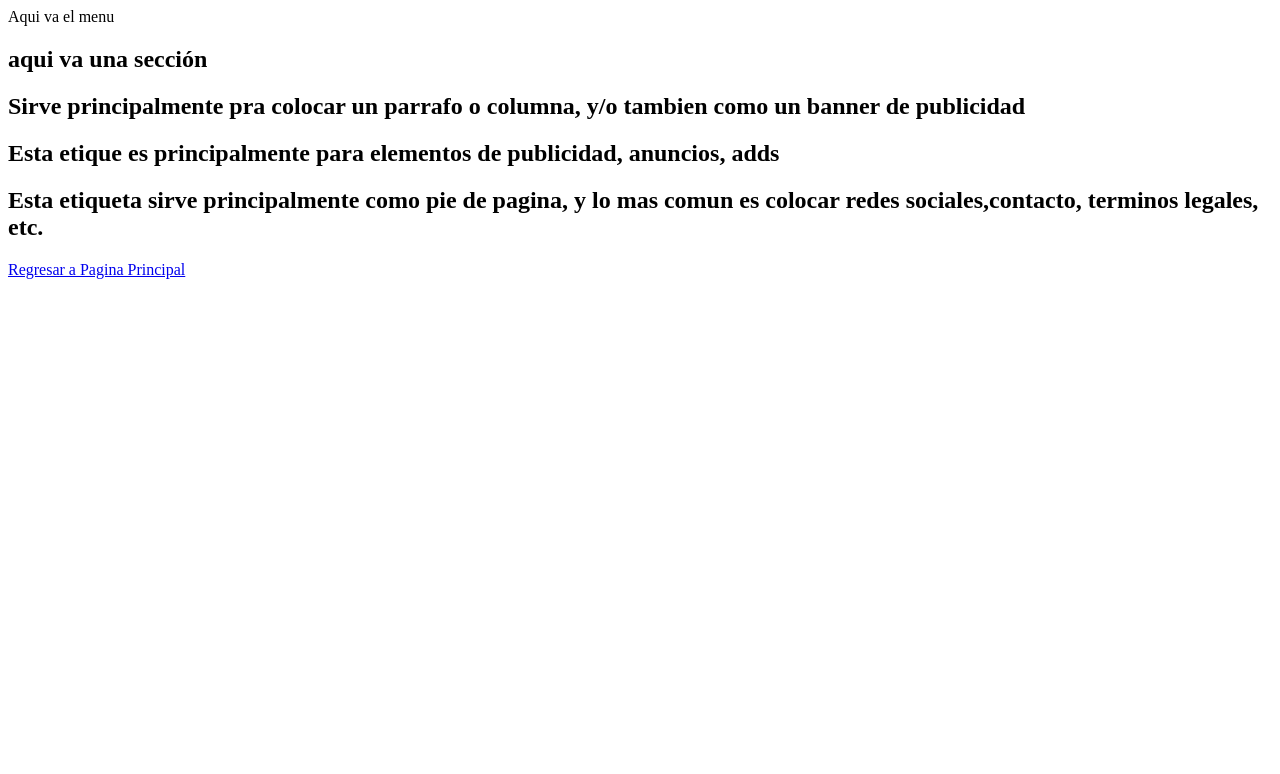
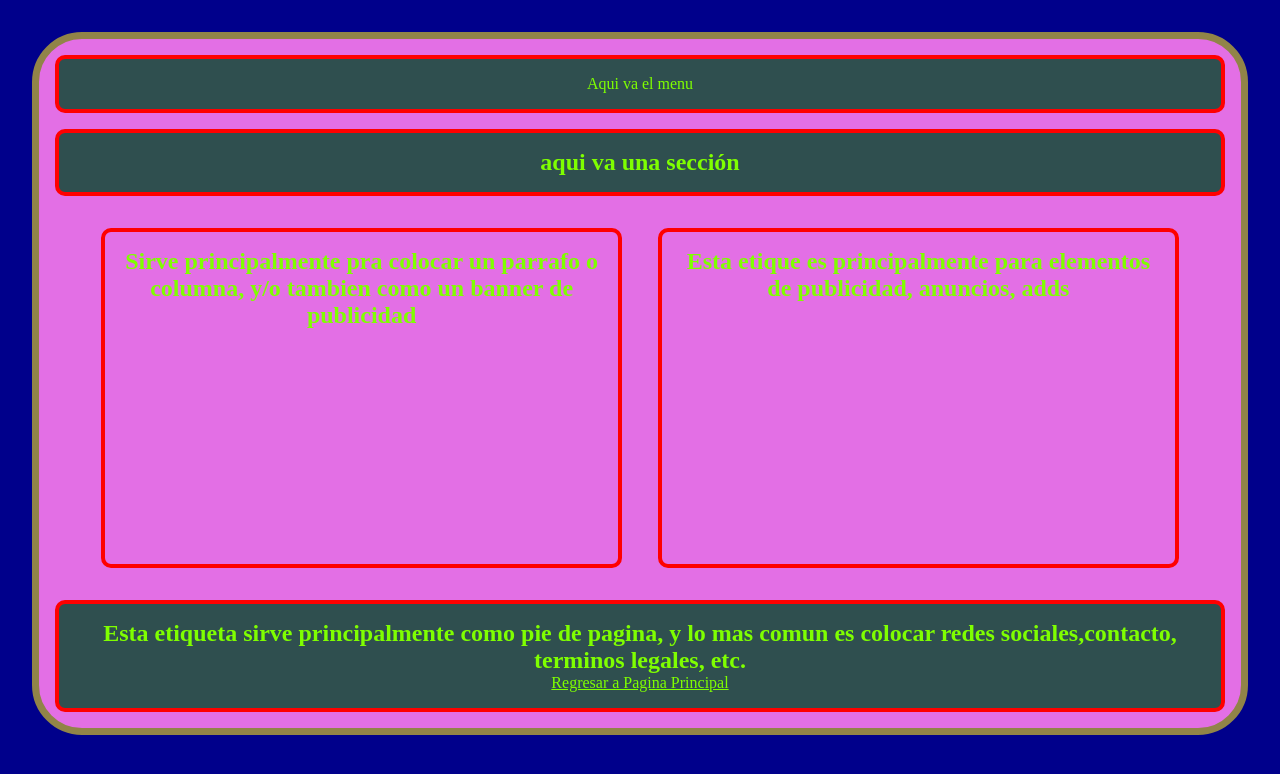
Before and after one commit to Hetor1709/4IV8_Romero_Velazquez_Hector_Hugo, a plain HTML site: page 01PrimeraPractica/inicio.html in a window 1280 px wide. Drawn offline with Linux system fonts and the light colour scheme.

Commit message:
css pagina de inicio

```diff
--- /dev/null
+++ b/01PrimeraPractica/css/style.css
@@ -0,0 +1,37 @@
+* {
+  margin: 0;
+  padding: 0;
+  color: chartreuse;
+  text-align: center;
+}
+html,
+body {
+  background-color: darkblue;
+}
+.container-main {
+  border: 7px solid rgb(145, 132, 72);
+  border-radius: 50px;
+  margin: 2rem;
+  background-color: rgb(227, 111, 229);
+}
+nav,
+section,
+footer,
+article,
+aside {
+  border: 4px solid rgb(255, 0, 0);
+  border-radius: 10px;
+  padding: 1rem;
+  margin: 1rem;
+}
+article, aside {
+  display: inline-flex;
+  height: 300px;
+  width: 40%;
+
+}
+
+
+nav, footer, section {
+background-color: darkslategrey;
+}
--- a/primer-practica/inicio.html
+++ b/01PrimeraPractica/inicio.html
@@ -4,7 +4,8 @@
 <head>
     <meta charset="UTF-8">
     <meta name="viewport" content="width=device-width, initial-scale=1.0">
-    <title>Pagina Personal Tu Nombre</title>
+    <title>Pagina Personal Romero Velazquez Hector Hugo</title>
+    <link rel="stylesheet" href="./css/style.css">
 </head>
 <body>
     <div class="container-main">
```
Also changed, not shown: index.html (+1 -1 lines).
